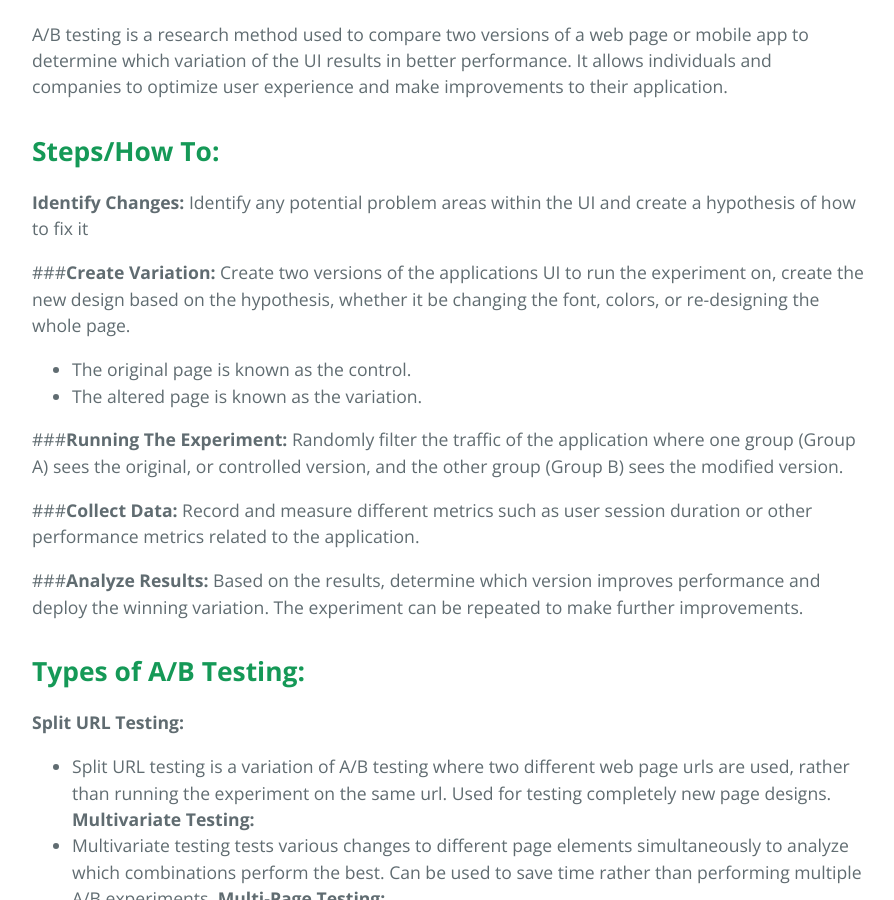
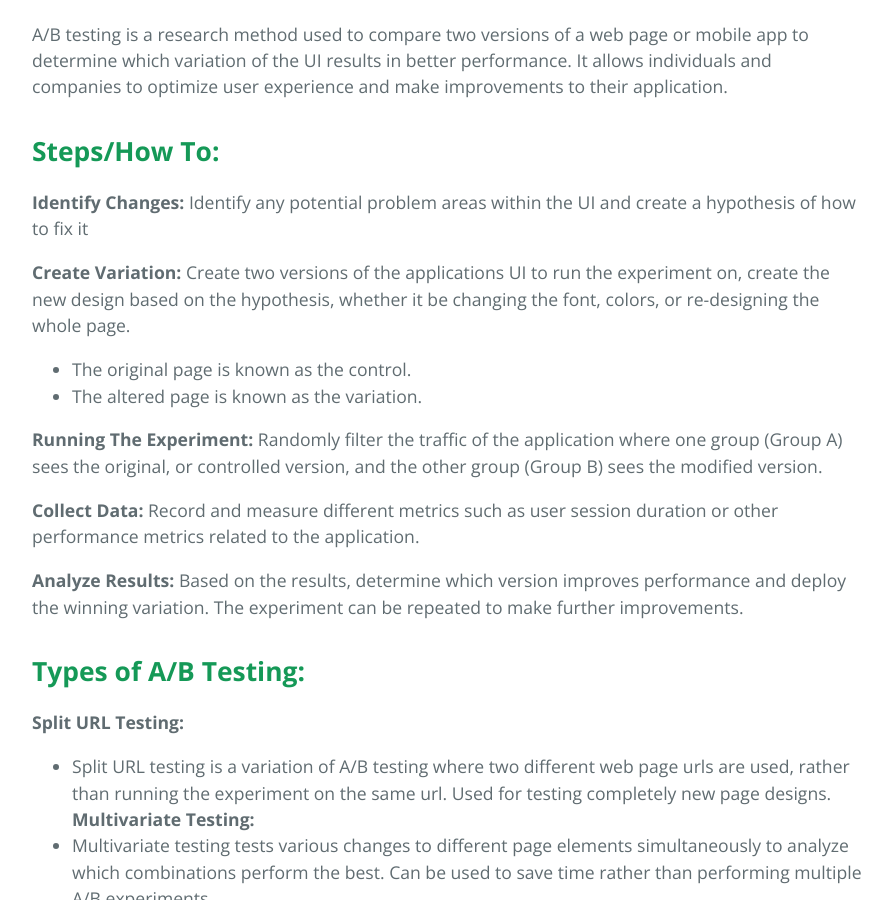
Before and after one commit to learning-software-engineering/learning-software-engineering.github.io, a Jekyll site: the page built from Topics/User_Experience/AB_Testing.md, in a window 1280 px wide and 900 px high, scrolled down 459 px. Shown: the whole window, without its empty margins (192-1086 px from the left). Built offline with Jekyll 4.4.1, drawn with Linux system fonts in a browser that asks for light colours; our own code applies the rules of GitHub Pages for plain Markdown files.

Commit message:
Update AB_Testing.md

```diff
--- a/Topics/User_Experience/AB_Testing.md
+++ b/Topics/User_Experience/AB_Testing.md
@@ -6,23 +6,23 @@ A/B testing is a research method used to compare two versions of a web page or m
 ## **Steps/How To:**
 **Identify Changes:** Identify any potential problem areas within the UI and create a hypothesis of how to fix it <br />
 
-###**Create Variation:** Create two versions of the applications UI to run the experiment on, create the new design based on the hypothesis, whether it be changing the font, colors, or re-designing the whole page. <br />
+**Create Variation:** Create two versions of the applications UI to run the experiment on, create the new design based on the hypothesis, whether it be changing the font, colors, or re-designing the whole page. <br />
 - The original page is known as the control.
 - The altered page is known as the variation.
 
-###**Running The Experiment:** Randomly filter the traffic of the application where one group (Group A) sees the original, or controlled version, and the other group (Group B) sees the modified version. <br />
+**Running The Experiment:** Randomly filter the traffic of the application where one group (Group A) sees the original, or controlled version, and the other group (Group B) sees the modified version. <br />
 
-###**Collect Data:** Record and measure different metrics such as user session duration or other performance metrics related to the application. <br />
+**Collect Data:** Record and measure different metrics such as user session duration or other performance metrics related to the application. <br />
 
-###**Analyze Results:** Based on the results, determine which version improves performance and deploy the winning variation. The experiment can be repeated to make further improvements. <br />
+**Analyze Results:** Based on the results, determine which version improves performance and deploy the winning variation. The experiment can be repeated to make further improvements. <br />
 
 ## **Types of A/B Testing:**
 **Split URL Testing:**
-- Split URL testing is a variation of A/B testing where two different web page urls are used, rather than running the experiment on the same url. Used for testing completely new page designs.
+- Split URL testing is a variation of A/B testing where two different web page urls are used, rather than running the experiment on the same url. Used for testing completely new page designs. <br />
 **Multivariate Testing:**
-- Multivariate testing tests various changes to different page elements simultaneously to analyze which combinations perform the best. Can be used to save time rather than performing multiple A/B experiments.
+- Multivariate testing tests various changes to different page elements simultaneously to analyze which combinations perform the best. Can be used to save time rather than performing multiple A/B experiments. <br />
 **Multi-Page Testing:**
-- Multi-Page testing tests changes to an element on the web page over multiple pages within the website. Allows for a consistent set of pages when testing variation with control.
+- Multi-Page testing tests changes to an element on the web page over multiple pages within the website. Allows for a consistent set of pages when testing variation with control. <br />
 
 ## **Benefits of A/B Testing:**
 - Optimizes user experience which allows you to create a more effective application.
```
